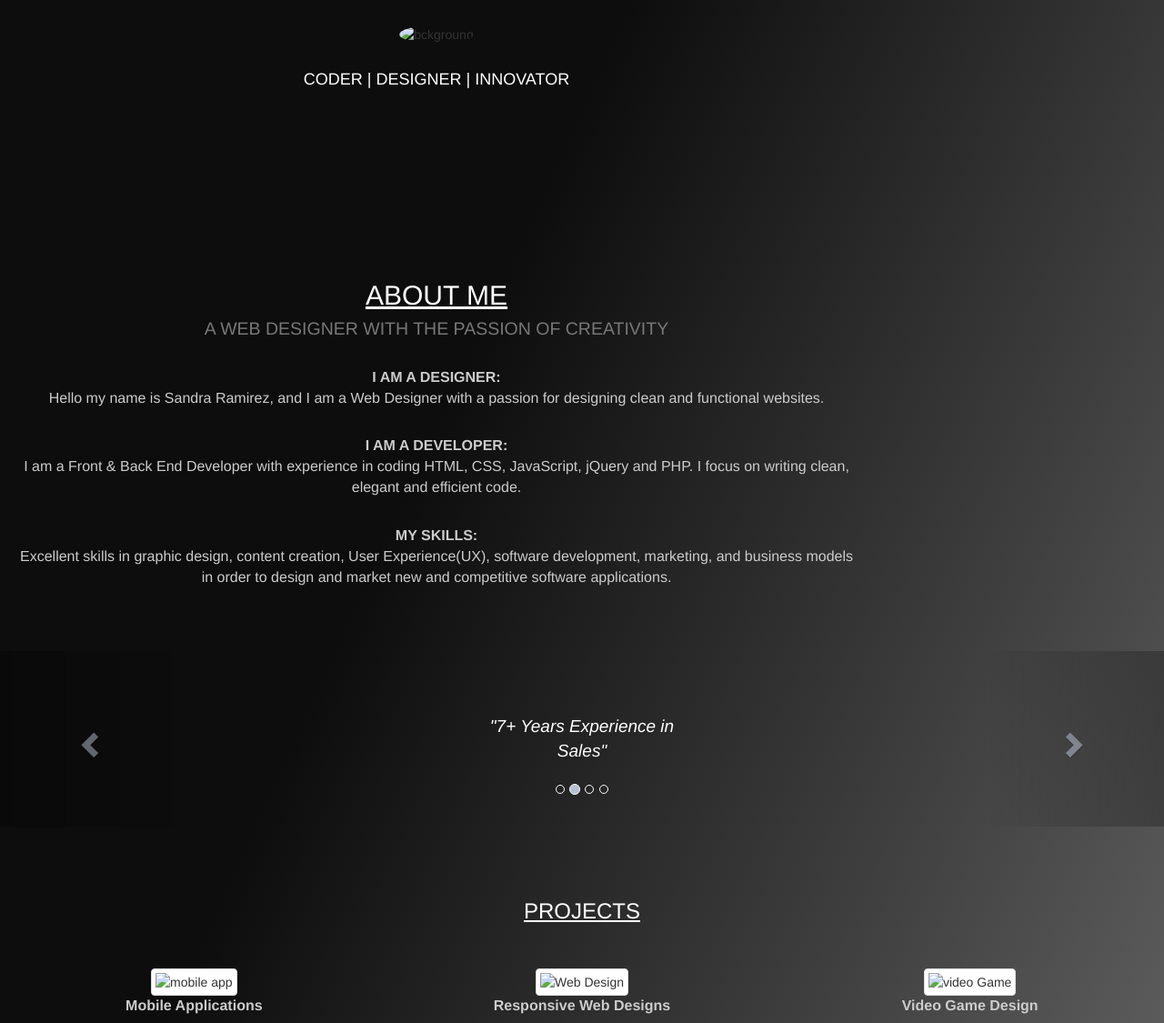
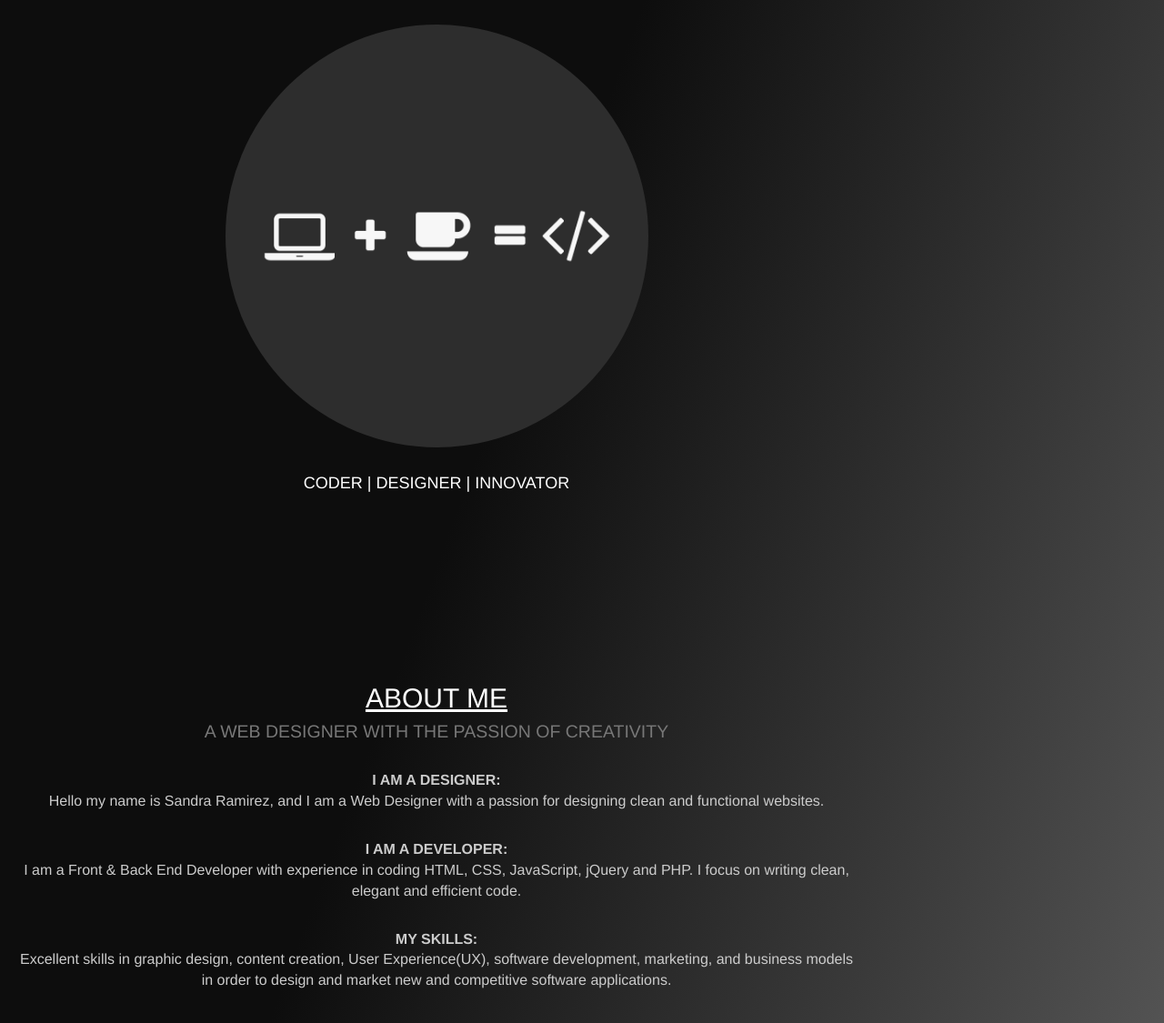
Before and after one commit to sdr85design/InterfaceMid, a plain HTML site: page index.html in a window 1280 px wide. Shown: the part 163-1288 px from the top of the page at 91% size. Drawn offline with nearby package versions, Linux system fonts and the light colour scheme.

Commit message:
Update index.html

```diff
--- a/index.html
+++ b/index.html
@@ -66,7 +66,7 @@
         <div class="row">
           <div class="col-sm-9">
          <h1>SANDRA RAMIREZ |<small> Innovation & Design</small></h1><br>
-         <img src="img/bg2.png" class="img-circle" alt="bckground" width="50%" height="50%"><br><br>
+         <img src="bg2.png" class="img-circle" alt="bckground" width="50%" height="50%"><br><br>
          <h4>CODER | DESIGNER | INNOVATOR</h4><br>
        </div>
       </div>
@@ -134,21 +134,21 @@
        <div class="row text-center slideanim">
 
            <div class="col-sm-4">
-                 <img src="img/pic2.png" class="img-thumbnail" alt="mobile app">
+                 <img src="pic2.png" class="img-thumbnail" alt="mobile app">
                  <br><p><strong>Mobile Applications</strong></p>
                  <p>Developer in Mobile Applications, that run on a range of Smartphones and tablet devices.<br>
                  Building mobile applications, including client-side, mobile web and hybrid applications, using advance programming
                  techniques and current development tools.</p>
              </div>
            <div class="col-sm-4">
-                 <img src="img/pic3.png" class="img-thumbnail" alt="Web Design">
+                 <img src="pic3.png" class="img-thumbnail" alt="Web Design">
                  <br><p><strong>Responsive Web Designs</strong></P>
                    <p>Creating responsive web-base applications, that are clean, elegant and efficient.<br>
                       Developer in Web Applications using ASP.NET.</p>
                </div>
 
             <div class="col-sm-4">
-                 <img src="img/pic.png" class="img-thumbnail" alt="video Game">
+                 <img src="pic.png" class="img-thumbnail" alt="video Game">
                  <br><p><strong>Video Game Design</strong></p>
                  <p>Creating video games using the latest development technology such as XNA and Unity, with object oriented C# programming.</P>
              </div>
```
